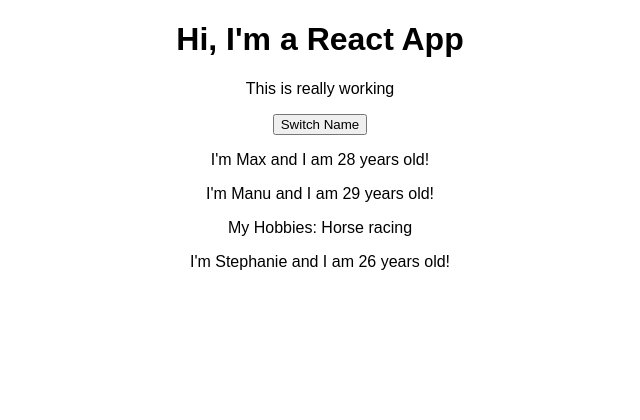
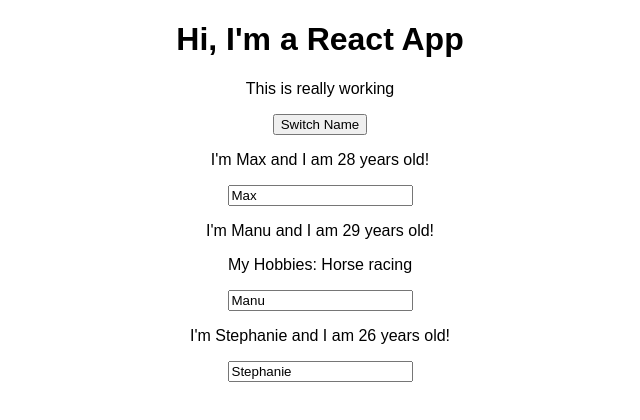
Before and after one commit to benjaminsinaiko/complete-react16, a React (Create React App) app in the folder react-complete-guide/: page / in a window 1280 px wide. Shown: the top 420 px of the page, without its empty margins (320-960 px from the left). Built offline with nearby package versions, Linux system fonts and the light colour scheme.

Commit message:
Adding two way binding

```diff
--- a/react-complete-guide/src/App.js
+++ b/react-complete-guide/src/App.js
@@ -23,6 +23,16 @@
     })
   }
 
+  nameChangedHandler = event => {
+    this.setState({
+      persons: [
+        { name: 'Max', age: 28 },
+        { name: event.target.value, age: 29 },
+        { name: 'Stephanie', age: 27 }
+      ]
+    })
+  }
+
   render() {
     return (
       <div className="App">
@@ -39,6 +49,7 @@
           name={this.state.persons[1].name}
           age={this.state.persons[1].age}
           click={this.switchNameHandler.bind(this, 'Max!')}
+          changed={this.nameChangedHandler}
         >
           My Hobbies: Horse racing
         </Person>
--- a/react-complete-guide/src/Person/Person.js
+++ b/react-complete-guide/src/Person/Person.js
@@ -7,6 +7,7 @@
         I'm {props.name} and I am {props.age} years old!
       </p>
       <p>{props.children}</p>
+      <input type="text" onChange={props.changed} value={props.name} />
     </div>
   )
 }
```
